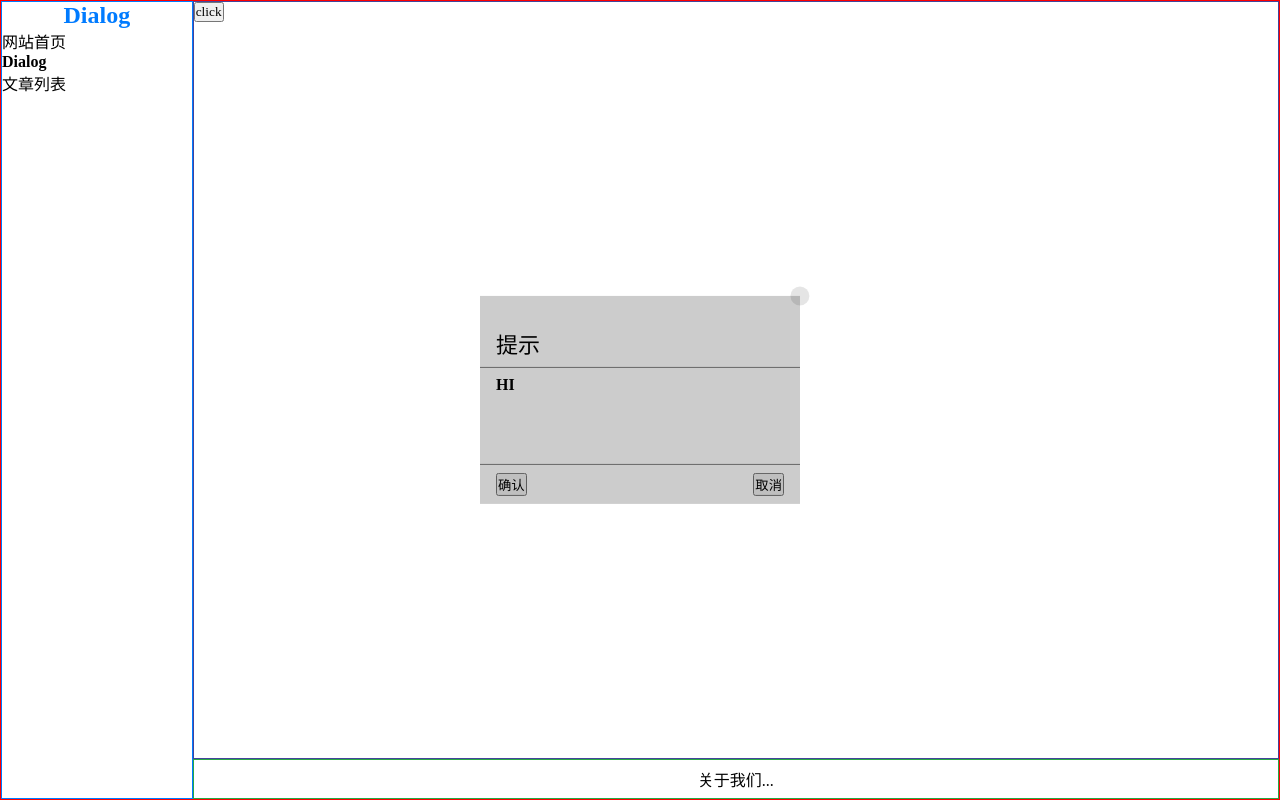
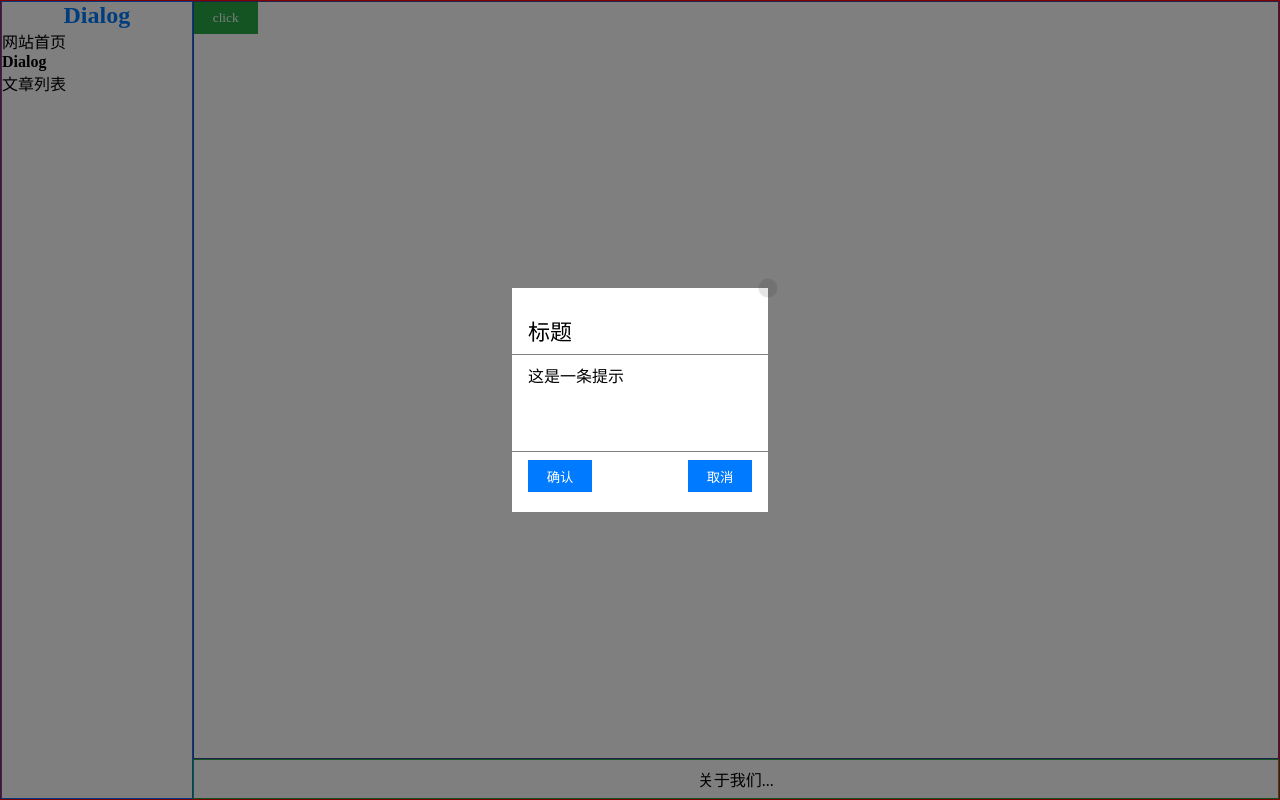
Before and after one commit to zxjdzxb/Summer-Solstice-UI, a Next.js app: page /DialogPage in a window 1280 px wide. Both pictures are taken after a click on the button "click". Built offline with nearby package versions, Linux system fonts and the light colour scheme.

Commit message:
Dialog优化

```diff
--- a/next.config.js
+++ b/next.config.js
@@ -1,6 +1,6 @@
 /** @type {import('next').NextConfig} */
 const nextConfig = {
-  reactStrictMode: true,
+  // reactStrictMode: true,
   experimental: {
     newNextLinkBehavior: false,
   },
--- a/src/components/Button/Button.module.scss
+++ b/src/components/Button/Button.module.scss
@@ -1,8 +1,8 @@
 .btn {
-  border: 1px solid red;
-  color: var(--foreground-rgb);
   width: 4rem;
   height: 2rem;
+  border: none;
+  color: var(--font-color);
 }
 
 .btn[disabled] {
@@ -11,14 +11,17 @@
 
 .primary {
   background-color: var(--primary-color);
+
 }
 
 .success {
   background-color: var(--success-color);
+
 }
 
 .danger {
   background-color: var(--danger-color);
+
 }
 
 .warning {
--- a/src/components/Button/Button.tsx
+++ b/src/components/Button/Button.tsx
@@ -4,19 +4,20 @@ const classNames = require('classnames');
 import Icon from '@/components/Icon/Icon';
 
 interface ButtonProps {
-  type: string;
-  size?: string;
-  href?: string;
-  icon?: string;
-  round?: boolean;
-  disabled?: boolean;
-  nativeType?: 'button' | 'submit' | 'reset';
-  width?: string;
-  loading?: boolean; // 是否加
-  plain?: boolean; // 是否为朴素按钮
-  onClick?: () => void;
-  children?: React.ReactNode;
-  className?: string;
+  type: string,
+  size?: string,
+  href?: string,
+  icon?: string,
+  round?: boolean,
+  disabled?: boolean,
+  nativeType?: 'button' | 'submit' | 'reset',
+  width?: string,
+  loading?: boolean,
+  plain?: boolean,
+  onClick?: (e: any) => void,
+  children?: React.ReactNode,
+  className?: string,
+  style?: React.CSSProperties,
 }
 
 const ButtonApp: React.FC<ButtonProps> = (props) => {
@@ -29,22 +30,22 @@ const ButtonApp: React.FC<ButtonProps> = (props) => {
     disabled: disabled,
     [`${s[props.size ? props.size : '']}`]: props.size,
   });
-  const style = {width: props.width};
   const bntIcon = props.loading ? 'loading' : props.icon;
-  const onClick = () => {
+  const onClick = (e: any) => {
     if (disabled) {
       return;
     }
-    if (props.href) {
-      //navigate(props.href)
-    } else {
-      props.onClick && props.onClick();
-    }
+    props.onClick && props.onClick(e);
+    //if (props.href) {
+    //  //navigate(props.href)
+    //} else {
+    //  props.onClick && props.onClick();
+    //}
   };
   return (<button
       className={classes}
       type={props.nativeType}
-      style={style}
+      style={props.style}
       onClick={onClick}
       disabled={disabled}>
       {bntIcon ?
--- a/src/components/Dialog/Dialog.module.scss
+++ b/src/components/Dialog/Dialog.module.scss
@@ -1,21 +1,11 @@
 .dialog {
-  position: fixed;
-  background: white;
-  min-width: 20em;
-  z-index: 2;
-  border-radius: 4px;
+  width: 16rem;
+  height: 14rem;
+  background-color: white;
+  position: absolute;
   top: 50%;
   left: 50%;
   transform: translate(-50%, -50%);
-  .mask {
-    position: fixed;
-    top: 0;
-    left: 0;
-    width: 100%;
-    height: 100%;
-    background: fade_out(black, 0.8);
-    z-index: 1;
-  }
 
   .header {
     font-size: 22px;
@@ -35,3 +25,12 @@
     justify-content: space-between;
   }
 }
+
+.mask {
+  position: absolute;
+  top: 0;
+  left: 0;
+  width: 100%;
+  height: 100%;
+  background-color: fade-out(black, 0.5);
+}
--- a/src/components/Dialog/Dialog.tsx
+++ b/src/components/Dialog/Dialog.tsx
@@ -1,38 +1,58 @@
+import React, {MouseEventHandler} from 'react';
+import Button from '@/components/Button/Button';
+import Icon from '@/components/Icon/Icon';
 import s from './Dialog.module.scss';
-import React from 'react';
-import Icon from '@/components/Icon/Icon';
 
 interface Props {
   visible: boolean,
   buttons?: Array<JSX.Element>,
-  onClose: React.MouseEventHandler,
-  closeOnClickMask?: boolean,
+  onClose: (e: React.MouseEvent) => void,
   children: React.ReactNode,
+  closeOnClickMask?: boolean
 }
 
 Dialog.defaultProps = {
   closeOnClickMask: false
 };
 
-export default function Dialog(props: Props) {
-  const onClickMask: React.MouseEventHandler = (e) => {
+function Dialog(props: Props) {
+  const onClickClose: React.MouseEventHandler = (e) => {
+    props.onClose(e);
+    console.log(e);
+  };
+  const closeOnMask: MouseEventHandler = (e) => {
     if (props.closeOnClickMask) {
       props.onClose(e);
     }
   };
-  const onClickClose: React.MouseEventHandler = (e) => {
-    props.onClose(e);
-  };
+  //const btnApi = (type: string) => {
+  //  switch (type) {
+  //    case 'confirm':
+  //      return (
+  //        <button onClick={() => {}}>确认</button>
+  //      );
+  //    case 'cancel':
+  //      return (
+  //        <button onClick={() => {}}>取消</button>
+  //      );
+  //    default:
+  //      return (
+  //        <button onClick={() => {}}>确认</button>
+  //      );
+  //  }
+  //};
   return (
-    props.visible ?
     <>
+      <Button onClick={(e) => props.onClose(e)} type="success" style={{zIndex: 9}}>click</Button>
+      {props.visible
+        ?
+        <div style={{zIndex: 10}}>
+          <div className={s.mask} onClick={closeOnMask}></div>
           <div className={s.dialog}>
-          <div className={s.mask} onClick={onClickMask}>
-          </div>
             <div className={s.close} onClick={onClickClose}>
               <Icon name="close" className="close"/>
             </div>
-          <header className={s.header}>提示</header>
+            <header className={s.header}>标题</header>
             <main className={s.main}>
               {props.children}
             </main>
@@ -42,9 +62,13 @@ export default function Dialog(props: Props) {
               )}
             </footer>
           </div>
-      </>
-      :
-      null
-  );
+        </div>
+        : '点击展示'}
+
+
+    </>);
 
 }
+
+
+export default Dialog;
--- a/src/components/Icon/Icon.module.scss
+++ b/src/components/Icon/Icon.module.scss
@@ -1,6 +1,4 @@
 .container{
-  width: 1.2em;
-  height: 1.2em;
   display: inline-block;
   fill: currentColor;
   .close{
--- a/src/components/Icon/Icon.tsx
+++ b/src/components/Icon/Icon.tsx
@@ -12,7 +12,7 @@ const importAll = (requireContext: __WebpackModuleApi.RequireContext) => {
   requireContext.keys().forEach(requireContext);
 };
 try {
-  importAll(require.context('@/share/Icons', true, /\.svg$/));
+  importAll(require.context('@/static/Icons', true, /\.svg$/));
 } catch (error) {
   console.log(error);
 }
--- a/src/pages/Articles/index.tsx
+++ b/src/pages/Articles/index.tsx
@@ -11,6 +11,7 @@ export default function Page({
                              }: InferGetServerSidePropsType<typeof getStaticProps>) {
   // Render data...
   console.log(data);
+  console.log(page);
   return (
     <>
       <Layout title="掘金文章">
@@ -34,7 +35,7 @@ export async function getStaticProps(context: GetServerSidePropsContext) {
     props: {
       data: data,
       count: count,
-      page: +page || 1
+      page: +page
     }
   };
 }
--- a/src/pages/DialogPage.tsx
+++ b/src/pages/DialogPage.tsx
@@ -1,26 +1,32 @@
 import s from '@/styles/DialogPage.module.scss';
-import React, {useRef, useState} from 'react';
+import React, {useState} from 'react';
 import Dialog from '@/components/Dialog/Dialog';
 import Layout from '@/components/Layout/Layout';
+import Button from '@/components/Button/Button';
 
- function DialogPage() {
+
+function DialogPage() {
   const [y, setY] = useState(false);
+
+  const closeDialog = () => { setY(!y);};
   return (
     <>
       <Layout title="Dialog">
         <div className={s.container}>
-          <button onClick={() => setY(!y)}>click</button>
-          <Dialog visible={y} closeOnClickMask={true} buttons={
+          <Dialog visible={y} closeOnClickMask={false} buttons={
             [
-              <button onClick={() => {setY(false);}} key={1}>确认</button>,
-              <button onClick={() => {setY(false);}} key={2}>取消</button>
+              <Button onClick={() => {setY(false);}} key={1} type="primary">确认</Button>,
+              <Button onClick={() => {setY(false);}} key={2} type="primary">取消</Button>
             ]
-          } onClose={() => {setY(false);}}>
-            <strong>HI</strong>
+          }
+                  onClose={closeDialog}
+          >
+            <p>这是一条提示</p>
           </Dialog>
         </div>
       </Layout>
     </>
   );
 }
+
 export default DialogPage;
```
Also changed, not shown: src/styles/var.scss (+33 -97 lines). Lines whose indentation alone changed are shown as unchanged.
